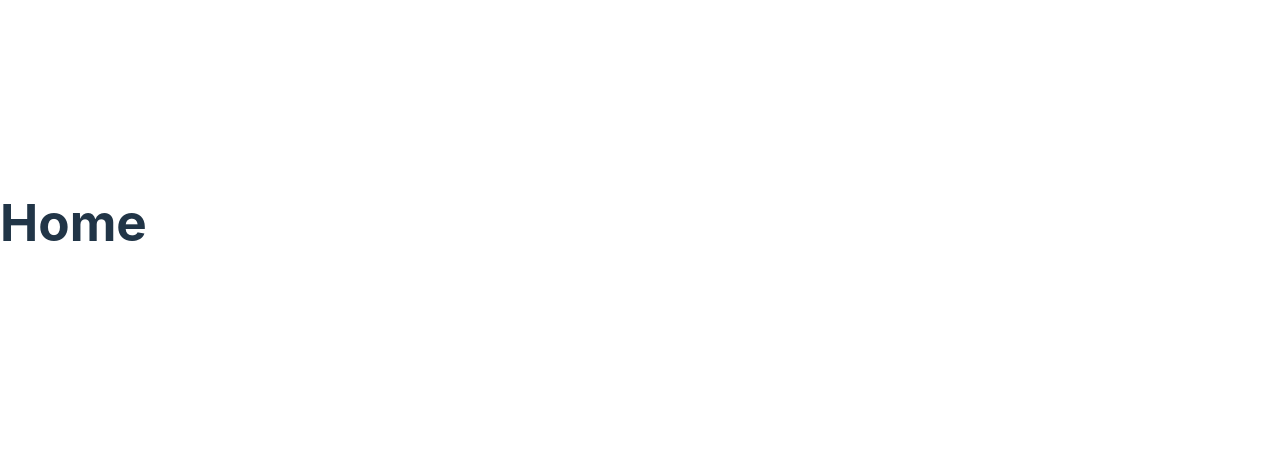
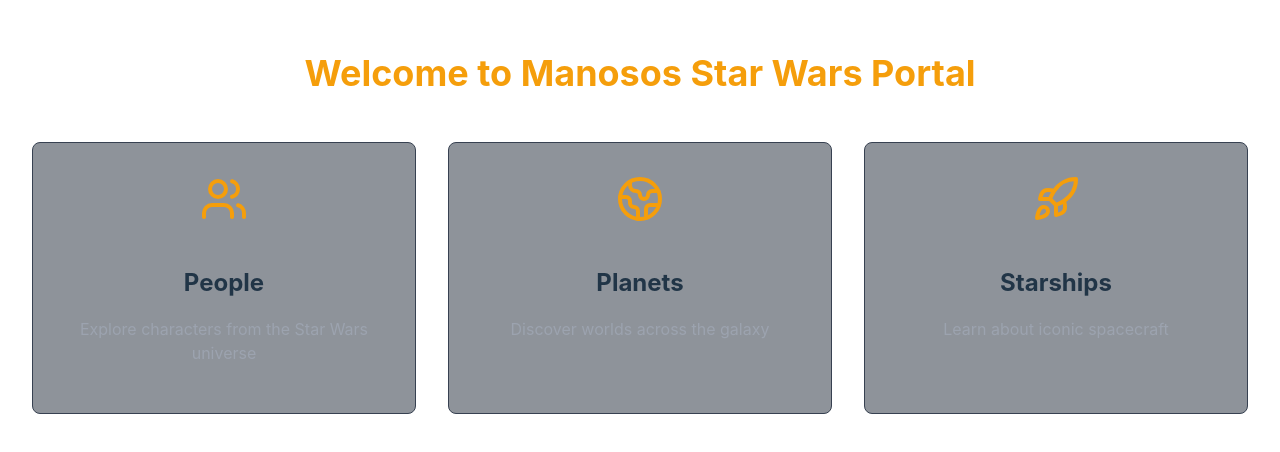
Before and after one commit to MartinDCalderonP/lisit-challenge, a React (Vite) app: page / in a window 1280 px wide. Shown: the part 178-630 px from the top of the page. Built offline with nearby package versions, Linux system fonts and the light colour scheme.

Commit message:
Implement Home page with category navigation and styles

```diff
--- a/src/App.tsx
+++ b/src/App.tsx
@@ -1,10 +1,11 @@
 import { BrowserRouter, Routes, Route } from 'react-router-dom'
 import { Navigate } from 'react-router-dom'
+import Home from './pages/Home'
 
 const routes = [
   {
     path: '/',
-    element: <h1>Home</h1>
+    element: <Home />
   },
   {
     path: '/people',
--- /dev/null
+++ b/src/pages/Home.module.css
@@ -0,0 +1,54 @@
+.container {
+  box-sizing: border-box;
+  padding: 2rem;
+  text-align: center;
+  width: 100vw;
+
+  .title {
+    font-size: 2.25rem;
+    font-weight: bold;
+    color: #f59e0b;
+    margin-bottom: 2rem;
+  }
+
+  .categories {
+    display: grid;
+    grid-template-columns: 1fr;
+    gap: 2rem;
+    margin-top: 3rem;
+
+    @media (min-width: 768px) {
+      grid-template-columns: repeat(3, 1fr);
+    }
+
+    .card {
+      background-color: rgba(31, 41, 55, 0.5);
+      padding: 2rem;
+      border-radius: 0.5rem;
+      border: 1px solid #374151;
+      cursor: pointer;
+      transition: all 0.3s;
+
+      &:hover {
+        border-color: #f59e0b;
+      }
+
+      .icon {
+        width: 3rem;
+        height: 3rem;
+        margin: 0 auto 1rem;
+        color: #f59e0b;
+      }
+
+      .cardTitle {
+        font-size: 1.5rem;
+        font-weight: bold;
+        margin-bottom: 1rem;
+      }
+
+      .description {
+        color: #9ca3af;
+      }
+    }
+  }
+}
--- /dev/null
+++ b/src/pages/Home.tsx
@@ -0,0 +1,68 @@
+import { useNavigate } from 'react-router-dom'
+import { LuUsers, LuGlobe2, LuRocket } from 'react-icons/lu'
+import { motion } from 'framer-motion'
+import styles from './Home.module.css'
+
+const categories = [
+  {
+    title: 'People',
+    icon: LuUsers,
+    description: 'Explore characters from the Star Wars universe',
+    path: '/people'
+  },
+  {
+    title: 'Planets',
+    icon: LuGlobe2,
+    description: 'Discover worlds across the galaxy',
+    path: '/planets'
+  },
+  {
+    title: 'Starships',
+    icon: LuRocket,
+    description: 'Learn about iconic spacecraft',
+    path: '/starships'
+  }
+]
+
+export const Home = () => {
+  const navigate = useNavigate()
+
+  const animateOpacity = {
+    opacity: 1,
+    y: 0
+  }
+
+  const handleCategoryClick = (path: string) => {
+    navigate(path)
+  }
+
+  return (
+    <div className={styles.container}>
+      <motion.h1
+        initial={{ opacity: 0, y: -20 }}
+        animate={animateOpacity}
+        className={styles.title}
+      >
+        Welcome to Manosos Star Wars Portal
+      </motion.h1>
+      <div className={styles.categories}>
+        {categories.map((category, index) => (
+          <motion.div
+            key={category.path}
+            initial={{ opacity: 0, y: 20 }}
+            animate={animateOpacity}
+            transition={{ delay: index * 0.1 }}
+            onClick={() => handleCategoryClick(category.path)}
+            className={styles.card}
+          >
+            <category.icon className={styles.icon} />
+            <h2 className={styles.cardTitle}>{category.title}</h2>
+            <p className={styles.description}>{category.description}</p>
+          </motion.div>
+        ))}
+      </div>
+    </div>
+  )
+}
+
+export default Home
```
